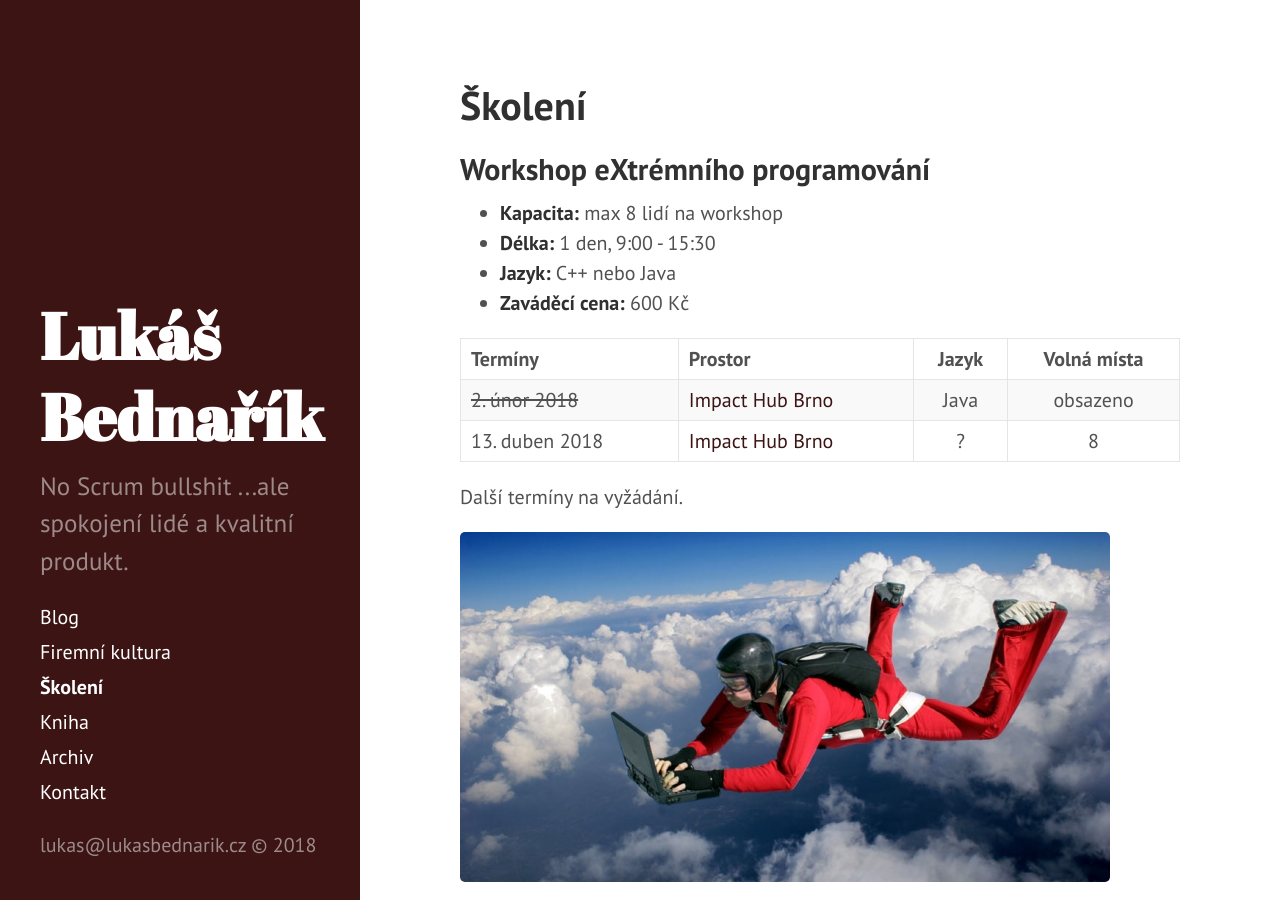
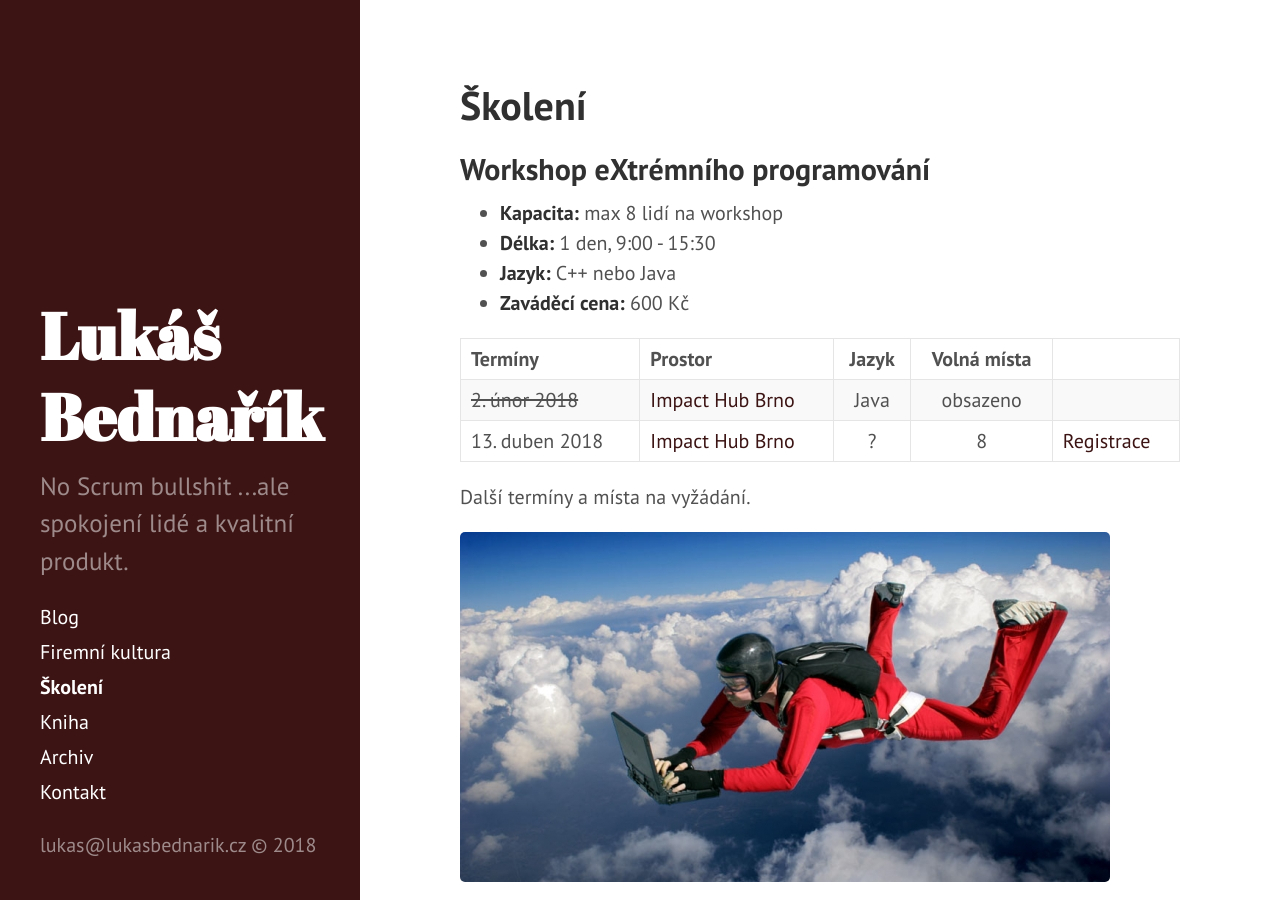
Before and after one commit to lukasbednarik/lukasbednarik.cz, a Jekyll site: the page built from _pages/skoleni.md, in a window 1280 px wide and 900 px high. Built offline with Jekyll 4.4.1, drawn with Linux system fonts in a browser that asks for light colours.

Commit message:
Added link for registration

```diff
--- a/_pages/skoleni.md
+++ b/_pages/skoleni.md
@@ -11,12 +11,12 @@
 - **Jazyk:** C++ nebo Java
 - **Zaváděcí cena:** 600 Kč
 
-| Termíny                  | Prostor                                       | Jazyk | Volná místa |
-|:------------------------ |:--------------------------------------------- |:-----:|:-----------:|
-| ~~2. únor 2018~~         | [Impact Hub Brno](https://www.hubbrno.cz/en/) | Java  | obsazeno    |
-| 13. duben 2018           | [Impact Hub Brno](https://www.hubbrno.cz/en/) | ?     | 8           |
+| Termíny                  | Prostor                                       | Jazyk | Volná místa |           |
+|:------------------------ |:--------------------------------------------- |:-----:|:-----------:|:----------|
+| ~~2. únor 2018~~         | [Impact Hub Brno](https://www.hubbrno.cz/en/) | Java  | obsazeno    |           |
+| 13. duben 2018           | [Impact Hub Brno](https://www.hubbrno.cz/en/) | ?     | 8           | [Registrace](https://goo.gl/forms/1OPsuwd5m570Erwu2) |
 
-Další termíny na vyžádání.
+Další termíny a místa na vyžádání.
 
 ![Lukáš Bednařík]({{ site.url }}/assets/xp-fall.png)
 
```
